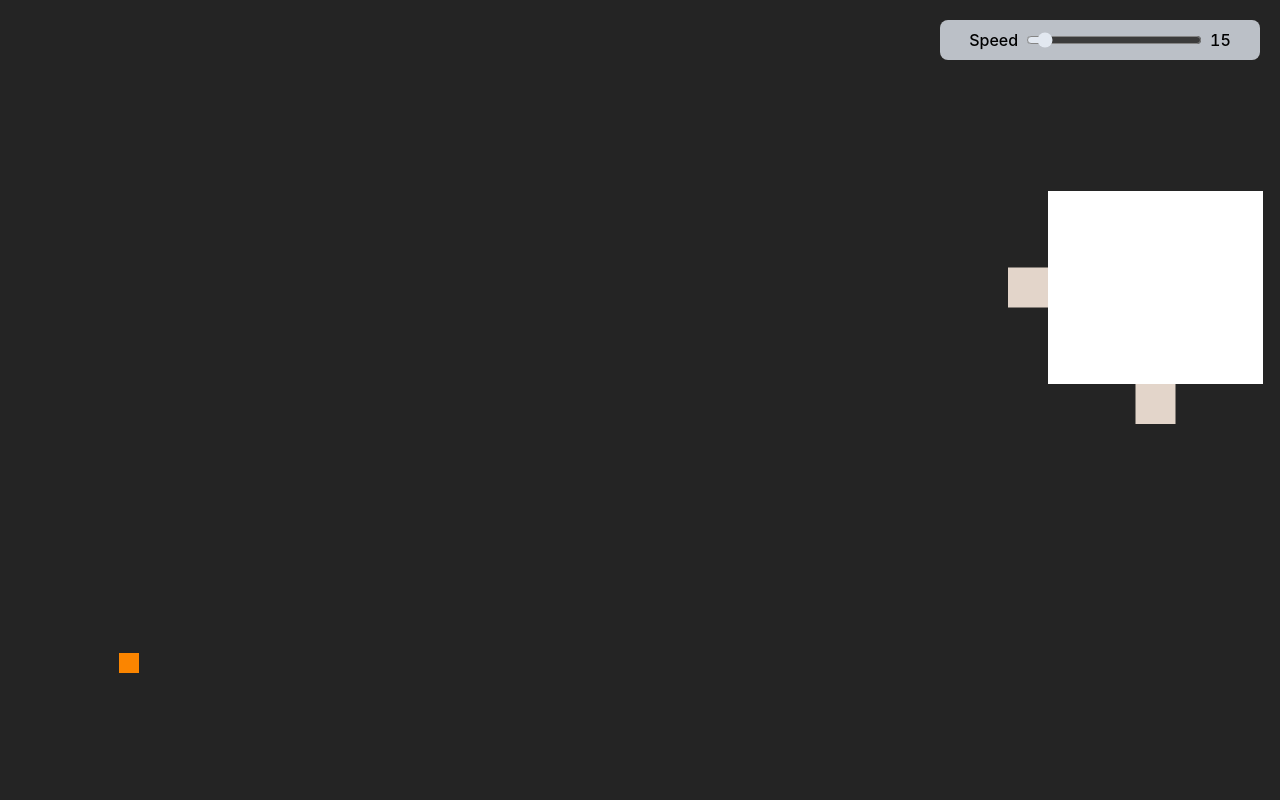
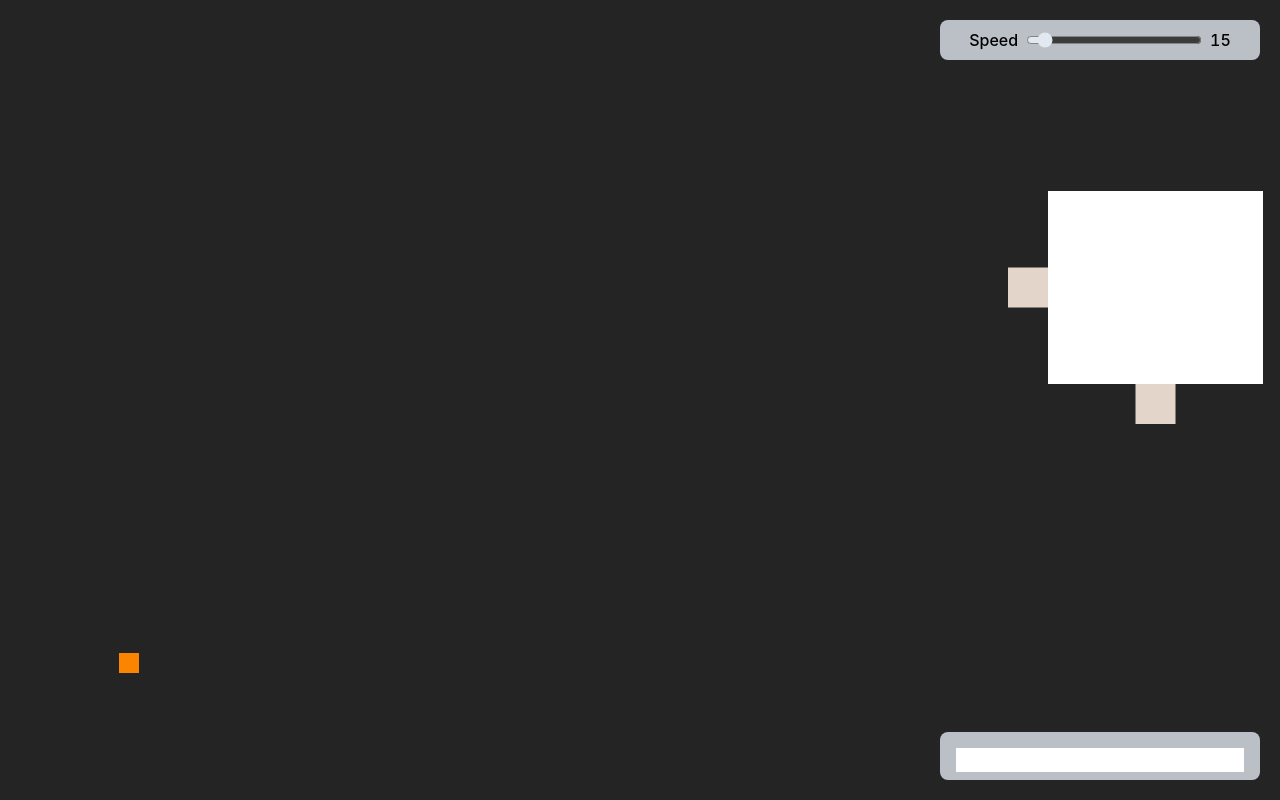
Before and after one commit to razmi0/vagabond, a website built with Vite: page index.html in a window 1280 px wide. Built offline with nearby package versions, Linux system fonts and the light colour scheme.

Commit message:
Add CLI panel & styles

```diff
--- a/index.html
+++ b/index.html
@@ -16,6 +16,10 @@
         <output class="tabular-nums"></output>
       </div>
     </section>
+    <section class="cli-panel">
+      <div id="cli-history"></div>
+      <input id="cli-input" type="text" autocomplete="false" spellcheck="false" />
+    </section>
     <canvas id="canvas"></canvas>
   </body>
 </html>
--- a/src/tailwind/input.css
+++ b/src/tailwind/input.css
@@ -53,3 +53,17 @@ h6 {
     }
   }
 }
+
+.cli-panel {
+  @apply absolute bottom-0 right-0 mr-5 mb-5 min-w-80 px-4 py-2 bg-slate-200/80 rounded-lg text-black font-normal flex flex-col gap-2;
+
+  #cli-history {
+    p {
+      @apply my-1 text-sm;
+    }
+  }
+
+  #cli-input {
+    @apply w-full ps-2;
+  }
+}
```
Also changed, not shown: src/tailwind/output.css.
